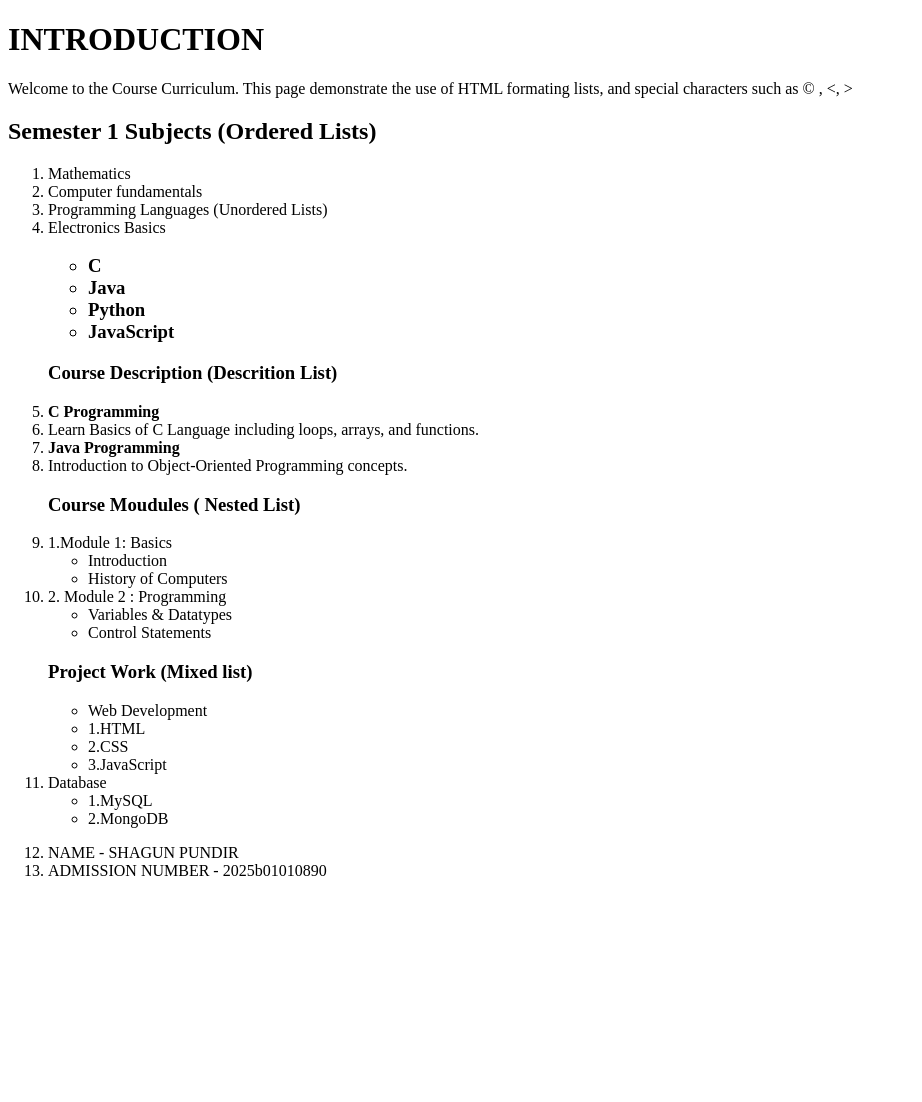
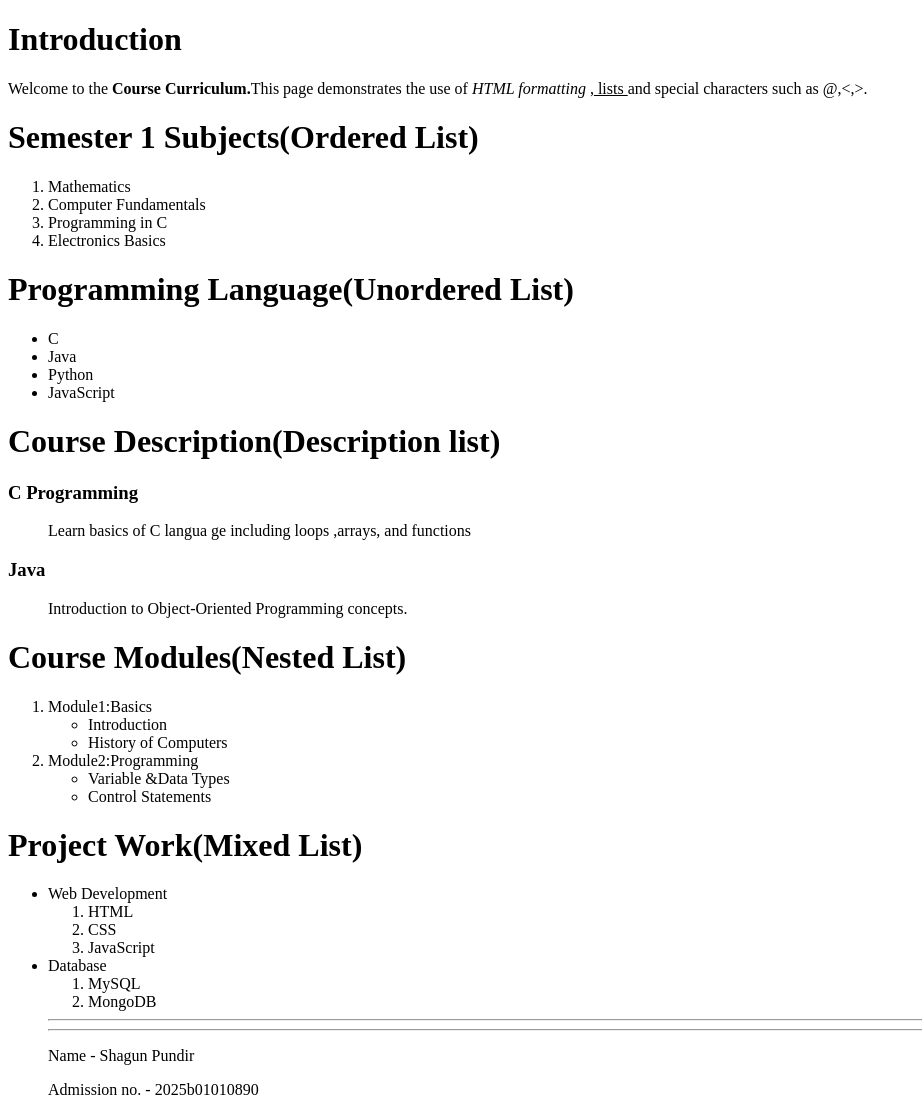
Before and after one commit to shagunpundir8809-web/Shagun-Pundir, a plain HTML site: page experiment1.html in a window 1280 px wide. Shown: the whole page, without its empty margins (0-922 px from the left). Before the commit the page ends 896 px from the top, so only its background shows below. Drawn offline with Linux system fonts and the light colour scheme.

Commit message:
Files edited

```diff
--- a/experiment1.html
+++ b/experiment1.html
@@ -1,48 +1,60 @@
-<!doctype html>
+<!DOCTYPE html>
 <html lang="en">
 <head>
     <meta charset="UTF-8">
-    <title>EXPERIMENT</title>
+    <meta name="viewport" content="width=device-width, initial-scale=1.0">
+    <title>Document</title>
 </head>
 <body>
-    <h1>INTRODUCTION</h1>
-    <p>Welcome to the Course Curriculum. This page demonstrate the use of HTML formating lists, and special characters such as &copy; , &lt;, &gt; </p>
-    <h2> Semester 1 Subjects (Ordered Lists) </h2>
+    <h1>Introduction</h1>
+    <p>Welcome to the <b> Course Curriculum.</b>This page demonstrates the use of <i> HTML formatting </i> ,<u> lists </u> and special characters such as @,<,>. </p>
+    <h1>Semester 1 Subjects(Ordered List)</h1>
+<ol>
+        <li>Mathematics</li>
+        <li>Computer Fundamentals</li>
+        <li>Programming in C</li>
+        <li>Electronics Basics</li>
+
+</ol>
+    <h1>Programming Language(Unordered List)</h1>
+    <ul>
+        <li>C</li>
+        <li>Java</li>
+        <li>Python</li>
+        <li>JavaScript</li>
+
+    </ul>
+    <h1>Course Description(Description list)</h1>
+    <dl>
+<dt><h3>C Programming</h3></dt>
+<dd><p>Learn basics of C langua ge including loops ,arrays, and functions </dd></p>
+<dt><h3>Java</h3></dt>
+<dd><p>Introduction to Object-Oriented Programming concepts.</p></dd>
+</dl>
+<h1>Course Modules(Nested List)</h1>
+<ol>
+<li>Module1:Basics
+<ul><li>Introduction</li>
+<li>History of Computers</li></ul>
+</li>
+<li>Module2:Programming
+<ul><li>Variable &Data Types</li>
+<li>Control Statements</li></ul>
+</ol>
+<h1>Project Work(Mixed List)</h1>
+<ul>
+<li>Web Development
     <ol>
-    <p> <li>Mathematics</li>
-       <li>Computer fundamentals </li>
-       <li>Programming Languages (Unordered Lists) </h3> </li>
-       <li>Electronics Basics</li>
-        <h3><ul> <li> C </li>
-           <li> Java </li>
-           <li> Python </li>
-           <li> JavaScript </li> </ul>
-        </p>
-    <h3> Course Description (Descrition List)</h3>
-    <p> <li><b>C Programming </b> </li>
-       <li> Learn Basics of C Language including loops, arrays, and functions. </li>
-   <li> <b>Java Programming </b> </li>
-   <li> Introduction to Object-Oriented Programming concepts. </li> </p>
-    <h3> Course Moudules ( Nested List) </h3>
-
-   <li> 1.Module 1: Basics </li>
-  <ul> <li>Introduction </li>
-  <li> History of Computers </li> </ul>
-   <li> 2. Module 2 : Programming </li>
-  <ul> <li> Variables & Datatypes </li>
-   <li>Control Statements </li> </ul>
-
-    <h3>Project Work (Mixed list)</h3>
-    <p><UL><li> Web Development </li>
-      <li>1.HTML </li>
-       <li> 2.CSS </li>
-       <li> 3.JavaScript </li></UL>
-       <li> Database </li>
-       <ul><li>1.MySQL</li>
-      <li>2.MongoDB</li></UL>
-    </p>
-
-   <li> NAME - SHAGUN PUNDIR </li>
-   <li>ADMISSION NUMBER - 2025b01010890 </li>
+<li>HTML</li>
+<li>CSS</li>
+<li>JavaScript</li></ol>
+</li>
+<li>Database
+<ol><li>MySQL</li>
+<li>MongoDB</li></ol>
+<hr>
+<hr>
+<p>Name - Shagun Pundir</p>
+<p>Admission no. - 2025b01010890 </p>
 </body>
 </html>
```
Also changed, not shown: experiment3.html (+10 -13 lines), experiment4.html (+1 -1 lines), experiment5.html (+8 -3 lines), experiment6.html (+1 -1 lines), labtest.html (+22 -40 lines), test.html (added, +26 -0 lines).
